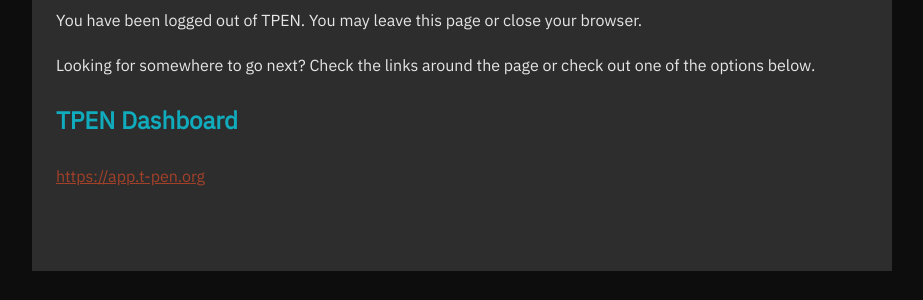
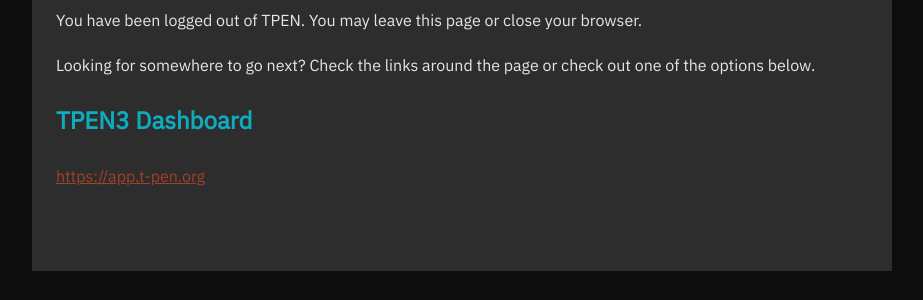
Before and after one commit to CenterForDigitalHumanities/TPEN3, a Jekyll site: the page built from pages/callback.md, in a window 1280 px wide. Shown: the part 153-453 px from the top of the page, without its empty margins (178-1101 px from the left). Built offline with Jekyll 4.4.1, drawn with Linux system fonts in a browser that asks for light colours.

Commit message:
changes while reviewing

```diff
--- a/pages/callback.md
+++ b/pages/callback.md
@@ -9,7 +9,7 @@
 
 Looking for somewhere to go next?  Check the links around the page or check out one of the options below.
 
-## TPEN Dashboard
+## TPEN3 Dashboard
 [https://app.t-pen.org](https://app.t-pen.org)
 
 <div id="returnToOption"></div>
```
